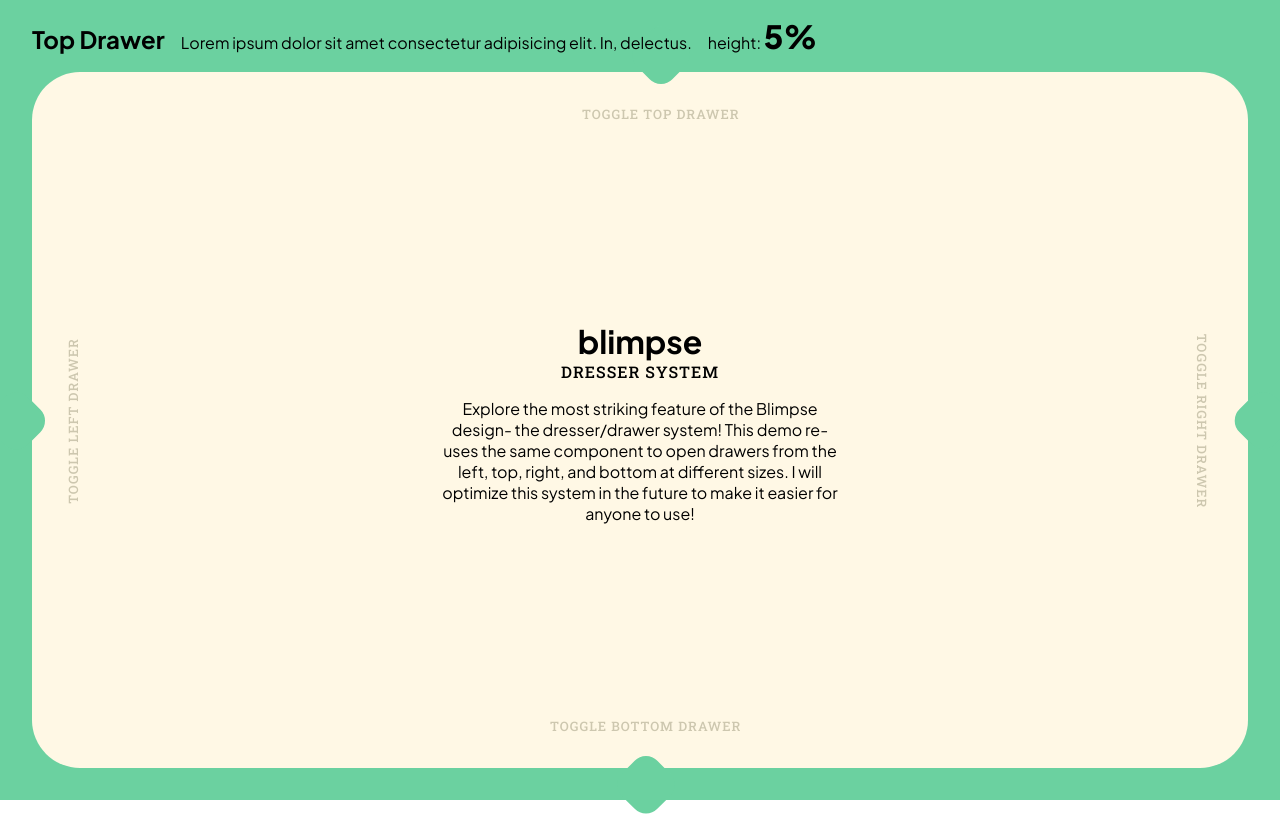
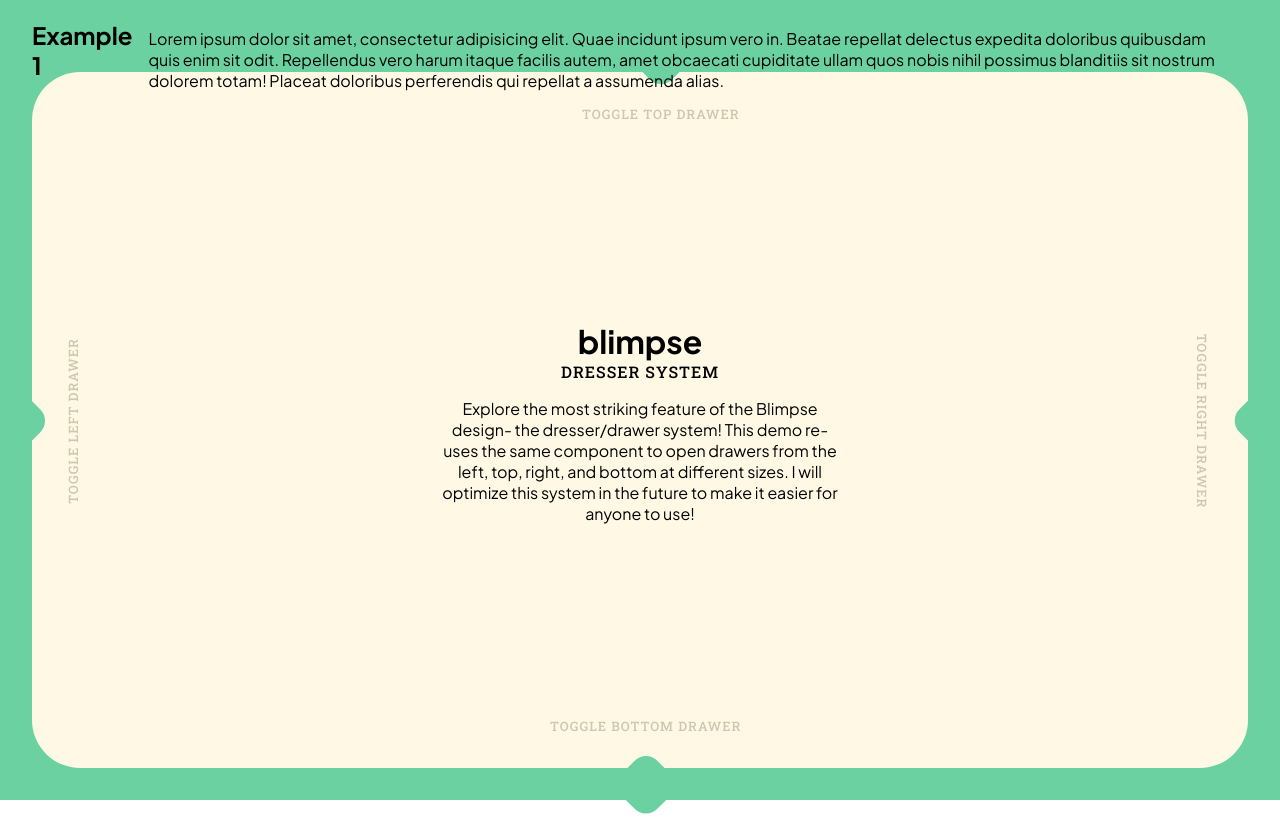
Before and after one commit to mishakov7/blimpse-dresser, a React (Vite) app: page / in a window 1280 px wide. Both pictures are taken after a click on the button "TOGGLE TOP DRAWER". Built offline with nearby package versions, Linux system fonts and the light colour scheme.

Commit message:
Updated structure of app, minor changes to transition and animation

```diff
--- a/src/App.jsx
+++ b/src/App.jsx
@@ -1,11 +1,44 @@
 import { useState } from 'react'
 import Dresser from './components/Dresser';
+import Example1 from './components/examples/Example1';
+import Example2 from './components/examples/Example2';
 
 function App() {
+  const [drawerDirection, setDrawerDirection] = useState("");
+  const [drawerContent, setDrawerContent] = useState(null);
+
+  function toggleDrawer(dir, content) {
+
+    if (drawerDirection === dir) {
+      setDrawerDirection("");
+    } else {
+      setDrawerDirection(dir);
+    }
+
+    if (drawerContent === content) {
+      setDrawerContent(null);
+    } else {
+      setDrawerContent(content);
+    }
+
+  }
 
   return (
     <main>
-      <Dresser />
+      <Dresser direction={drawerDirection} drawer={drawerContent}>
+          <div className="dpad">
+              <button onClick={() => toggleDrawer("top", Example1)} className="top">Toggle Top Drawer</button>
+              <button onClick={() => toggleDrawer("left", Example1)} className="lft">Toggle Left Drawer</button>
+              <button onClick={() => toggleDrawer("right", Example2)} className="rgt">Toggle Right Drawer</button>
+              <button onClick={() => toggleDrawer("bottom", Example2)} className="btm">Toggle Bottom Drawer</button>
+          </div>
+
+          <div className="readme">
+              <h1 style={{ textTransform: "lowercase" }}>Blimpse</h1>
+              <span className='subtitle'>Dresser System</span>
+              <p>Explore the most striking feature of the Blimpse design- the dresser/drawer system! This demo re-uses the same component to open drawers from the left, top, right, and bottom at different sizes. I will optimize this system in the future to make it easier for anyone to use!</p>
+          </div>
+      </Dresser>
     </main>
   )
 }
--- a/src/components/Animate.jsx
+++ b/src/components/Animate.jsx
@@ -15,9 +15,11 @@
 
     if (Math.abs(difference) < 25) {
         duration = duration / 2;
-    } else if (Math.abs(difference) >= 50) {
+    } /*else if (Math.abs(difference) >= 50) {
         duration = duration * 2;
-    }
+    }*/
+
+    console.log("duraiton: " + duration);
 
     let increment = ( 10 * Math.abs(difference) ) / duration;
 
--- /dev/null
+++ b/src/components/Drawer.jsx
@@ -0,0 +1,18 @@
+import React  from 'react';
+
+export default function Drawer(props) {
+
+    return(
+        <div className={
+            'drawer '
+            + (props.name + "-drawer ")
+            + (props.drawerWidth >= 95 ? "row" : "col")
+            + (props.name.includes("hide") ? " hiding" : "")}
+
+            style={{width: props.drawerWidth + "%", height: props.drawerHeight + "%",  }}>
+            <div className='inner'>
+                {props.children}
+            </div>
+        </div>
+    )
+}
--- a/src/components/Dresser.jsx
+++ b/src/components/Dresser.jsx
@@ -1,6 +1,6 @@
 import React, { useState, useEffect, useLayoutEffect } from 'react';
 import Frame from './Frame';
-import Example1 from './Example1';
+import Drawer from './Drawer';
 import { usePreviousValue } from './util/usePreviousValue';
 import { animateDrawer } from './Animate';
 import { leftDrawer, rightDrawer, topDrawer, bottomDrawer } from './constants/drawers';
@@ -87,30 +87,48 @@
 
     }, [direction]);
 
+    useEffect(() => {
+        switch(props.direction) {
+            case "top":
+                toggleDrawer(topDrawer);
+                break;
+
+            case "left":
+                toggleDrawer(leftDrawer);
+                break;
+
+            case "bottom":
+                toggleDrawer(bottomDrawer);
+                break;
+
+            case "right":
+                toggleDrawer(rightDrawer);
+                break;
+
+            case "":
+                toggleDrawer("hide-" + direction);
+                break;
+        }
+
+    }, [props.direction])
+
     return(
         <>
         <div className='dresser' style={{display: "flex", justifyContent: "space-between", flexDirection: ( direction == "top" || direction == "bottom" || direction == "hide-top" || direction == "hide-bottom" ? "column" : "row") }}>
 
             { direction == "top" || direction == "left" || direction == "hide-top" || direction == "hide-left" ?
-            <Example1 name={direction} drawerWidth={width} drawerHeight={height}/> : null }
+            <Drawer name={direction} drawerWidth={width} drawerHeight={height}>
+                {props.drawer}
+            </Drawer> : null }
 
             <Frame drawerWidth={tempWidth} drawerHeight={tempHeight} direction={direction} setDrawerWidth={setWidth} setDrawerHeight={setHeight}>
-                <div className="dpad">
-                    <button onClick={() => toggleDrawer(topDrawer)} className="top">Toggle Top Drawer</button>
-                    <button onClick={() => toggleDrawer(leftDrawer)} className="lft">Toggle Left Drawer</button>
-                    <button onClick={() => toggleDrawer(rightDrawer)} className="rgt">Toggle Right Drawer</button>
-                    <button onClick={() => toggleDrawer(bottomDrawer)} className="btm">Toggle Bottom Drawer</button>
-                </div>
-
-                <div className="readme">
-                    <h1 style={{ textTransform: "lowercase" }}>Blimpse</h1>
-                    <span className='subtitle'>Dresser System</span>
-                    <p>Explore the most striking feature of the Blimpse design- the dresser/drawer system! This demo re-uses the same component to open drawers from the left, top, right, and bottom at different sizes. I will optimize this system in the future to make it easier for anyone to use!</p>
-                </div>
+                {props.children}
             </Frame>
 
             { direction == "right" || direction == "bottom" || direction == "hide-right" || direction == "hide-bottom"?
-            <Example1 name={direction} drawerWidth={width} drawerHeight={height} /> : null }
+            <Drawer name={direction} drawerWidth={width} drawerHeight={height}>
+                {props.drawer}
+            </Drawer> : null }
         </div>
         </>
     );
--- a/src/components/Example1.jsx
+++ /dev/null
@@ -1,24 +0,0 @@
-import React  from 'react';
-
-export default function Example1(props) {
-
-    return(
-        <>
-            <div className={'drawer ' + (props.drawerWidth >= 95 ? "row" : "col") + (props.name.includes("hide") ? " hiding" : "")} style={{width: props.drawerWidth + "%", height: props.drawerHeight + "%",  }}>
-                <div className='inner'>
-                    <h2>{props.name} Drawer </h2>
-
-                    <p>Lorem ipsum dolor sit amet consectetur adipisicing elit. In, delectus.</p>
-                    {/* <p>Lorem ipsum dolor sit amet consectetur, adipisicing elit. Et est expedita beatae sint perferendis corporis hic consectetur esse inventore ipsa, temporibus eaque vero ea labore dolor mollitia in reiciendis qui veritatis sit vel id. Minus nam voluptatibus cum. Eveniet culpa rem a, dicta reiciendis necessitatibus iure minima vero magnam aspernatur?</p> */}
-
-                    { props.drawerWidth < 95 && props.drawerWidth > 0 ?
-                    <p>width: <span style={{ fontSize: "2em", fontWeight: 800 }}>{Math.round(props.drawerWidth)}%</span></p> : null }
-
-                    { props.drawerHeight < 95 && props.drawerHeight > 0 ?
-                    <p>height: <span style={{ fontSize: "2em", fontWeight: 800 }}>{Math.round(props.drawerHeight)}%</span></p> : null}
-
-                </div>
-            </div>
-        </>
-    )
-}
--- /dev/null
+++ b/src/components/examples/Example1.jsx
@@ -0,0 +1,11 @@
+import React  from 'react';
+
+export default function Example1(props) {
+
+    return(
+        <>
+            <h2>Example 1</h2>
+            <p>Lorem ipsum dolor sit amet, consectetur adipisicing elit. Quae incidunt ipsum vero in. Beatae repellat delectus expedita doloribus quibusdam quis enim sit odit. Repellendus vero harum itaque facilis autem, amet obcaecati cupiditate ullam quos nobis nihil possimus blanditiis sit nostrum dolorem totam! Placeat doloribus perferendis qui repellat a assumenda alias.</p>
+        </>
+    )
+}
--- /dev/null
+++ b/src/components/examples/Example2.jsx
@@ -0,0 +1,11 @@
+import React  from 'react';
+
+export default function Example2(props) {
+
+    return(
+        <>
+            <h2>Example 2</h2>
+            <p>Lorem ipsum dolor sit amet, consectetur adipisicing elit. Quae incidunt ipsum vero in. Beatae repellat delectus expedita doloribus quibusdam quis enim sit odit. Repellendus vero harum itaque facilis autem, amet obcaecati cupiditate ullam quos nobis nihil possimus blanditiis sit nostrum dolorem totam! Placeat doloribus perferendis qui repellat a assumenda alias.</p>
+        </>
+    )
+}
--- a/src/styles/globals.css
+++ b/src/styles/globals.css
@@ -173,6 +173,8 @@
   border-radius: 48px;
   background-color: var(--base-container);
   padding: 2rem;
+  transition: width 0.3s cubic-bezier(.5, 0,.5, 1);
+  /* transition: width 1s step-start; */
 }
 
 .main-content {
```
